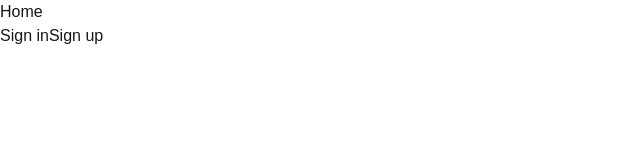
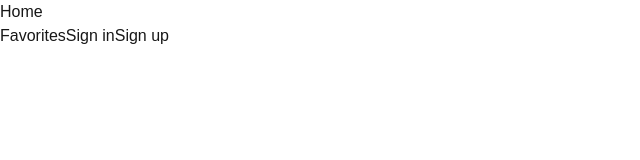
Before and after one commit to justinwilloughby/clerk-pages-router, a Next.js app: page / in a window 1280 px wide. Shown: the top 160 px of the page, without its empty margins (0-640 px from the left). Built offline with nearby package versions, Linux system fonts and the light colour scheme; no server answers.

Commit message:
Add favorites link to homepage for testing

```diff
--- a/src/pages/index.tsx
+++ b/src/pages/index.tsx
@@ -1,9 +1,11 @@
 import { SignedIn, SignedOut, SignInButton, SignUpButton, UserButton } from "@clerk/nextjs";
+import Link from "next/link";
 
 export default function Home() {
   return (
     <>
       <h1>Home</h1>
+      <Link href="/favorites">Favorites</Link>
       <SignedOut>
         <SignInButton />
         <SignUpButton />
```
